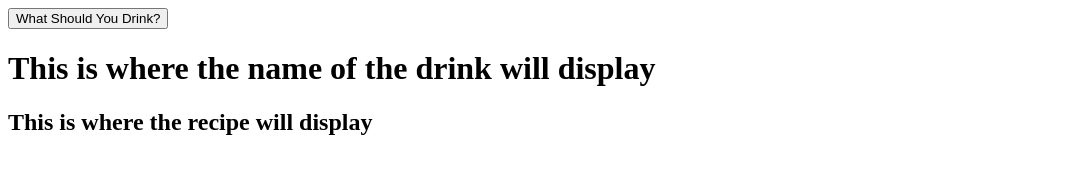
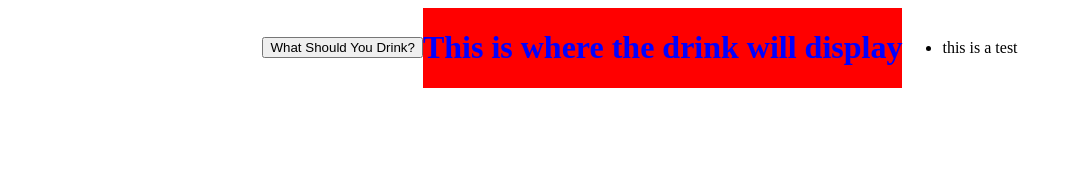
Before and after one commit to sojazzzzzy/What-Should-You-Drink, a website: page index.html in a window 1280 px wide. Shown: the whole page, without its empty margins (0-1073 px from the left). Drawn offline with Linux system fonts and the light colour scheme.

Commit message:
got a test function working

```diff
--- a/app.js
+++ b/app.js
@@ -43,16 +43,21 @@ let drinks = [
 ];
 
 // Random number function that will generate a number to index a drink
+// const theDrink = document.querySelector('.theDrink');
 
-function getRandomNumber() {
-	min = Math.ceil(0);
-	max = Math.floor(drinks.length);
-	return Math.floor(Math.random() * (max - min) + min);
-}
+// function getRandomNumber() {
+// 	min = Math.ceil(0);
+// 	max = Math.floor(drinks.length);
+// 	return Math.floor(Math.random() * (max - min) + min);
+// }
 
-function getRandomDrink() {
-	let drinkIndex = getRandomNumber();
-	return drinks[drinkIndex];
-}
+// function getRandomDrink() {
+// 	let drinkIndex = getRandomNumber();
+// 	return drinks[drinkIndex];
+// }
+// let listTest = document.createElement('ul');
+// let testing = document.createElement('li');
+// testing.innerText = 'this is a test';
+// listTest.appendChild(testing);
 
-console.log(getRandomDrink());
+console.log(drinks);
--- a/index.html
+++ b/index.html
@@ -3,17 +3,25 @@
     <head>
         <title>What Should You Drink</title>
         <script src="app.js" charset="utf-8"></script>
+        <link rel="stylesheet" href="style.css">
     </head>
 
 <body>
-    <button>What Should You Drink?</button>
-    <div class="bodyDiv">
-        <div class="nameOfDrink">
-            <h1>This is where the name of the drink will display</h1>
+    <button class = 'buttonClass'onclick="getRandomDrink()">What Should You Drink?</button>
+
+        <div class="theDrink">
+            <h1>This is where the drink will display</h1>
         </div>
-        <div class="recipe">
-            <h2>This is where the recipe will display</h2>
-        </div>
-    </div>
+        <div id="testing"></div>
+
+    <script>
+        const listTest = document.createElement('ul');
+        const testing = document.createElement('li');
+        testing.innerText = 'this is a test';
+        listTest.appendChild(testing);
+        document.getElementById('testing').appendChild(listTest)
+
+    </script>
+
 </body>
 </html>
--- a/style.css
+++ b/style.css
@@ -0,0 +1,12 @@
+body {
+    display: flex;
+    align-items: center;
+    justify-content: center;
+}
+
+h1 {
+    color: blue;
+}
+
+.theDrink {
+background-color: red;}
```
